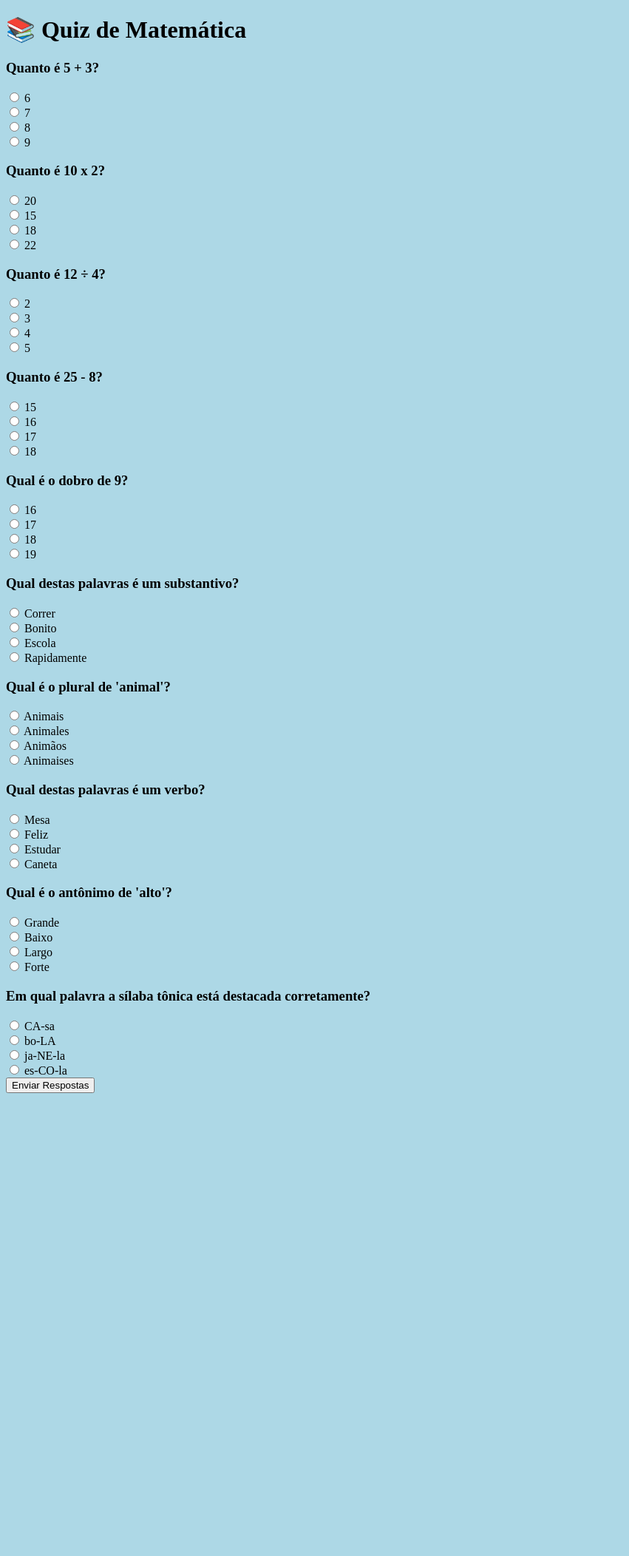
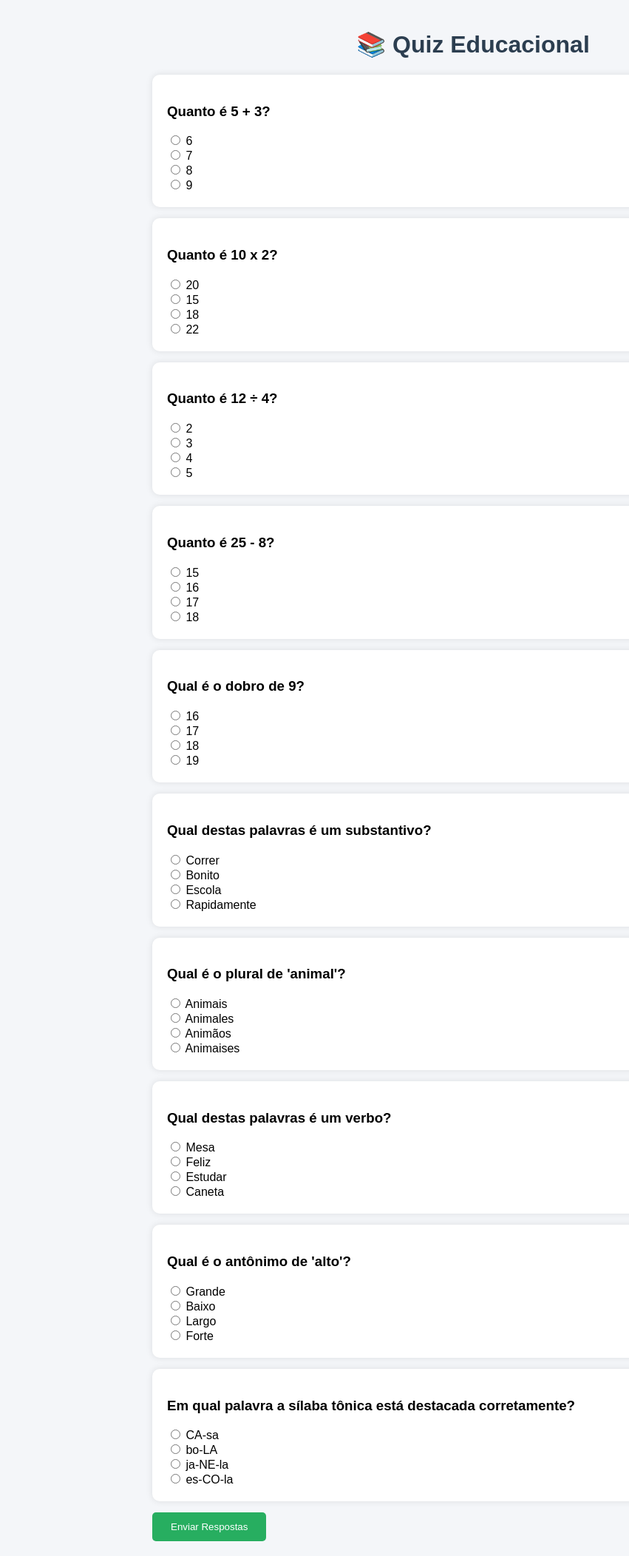
Before and after one commit to rakzk/Projeto, a Flask app: page / in a window 1280 px wide. Shown: the whole page at 74% size, without its empty margins (0-851 px from the left). Before the commit the page ends 1478 px from the top, so only its background shows below. Run offline with Flask 3, Linux system fonts and the light colour scheme.

Commit message:
Melhorada interface do quiz

```diff
--- a/static/style.css
+++ b/static/style.css
@@ -1,3 +1,44 @@
 body {
-    background-color: lightblue;
+    font-family: Arial, sans-serif;
+    background: #f4f6f9;
+    margin: 0;
+    padding: 20px;
 }
+
+.container {
+    width: 70%;
+    margin: auto;
+}
+
+h1 {
+    text-align: center;
+    color: #2c3e50;
+}
+
+.card {
+    background: white;
+    padding: 20px;
+    margin: 15px 0;
+    border-radius: 10px;
+    box-shadow: 0 0 10px rgba(0,0,0,0.1);
+}
+
+button {
+    background: #27ae60;
+    color: white;
+    border: none;
+    padding: 12px 25px;
+    border-radius: 5px;
+    cursor: pointer;
+}
+
+button:hover {
+    background: #219150;
+}
+
+a {
+    display: inline-block;
+    margin-top: 20px;
+    text-decoration: none;
+    color: #2980b9;
+}
--- a/templates/index.html
+++ b/templates/index.html
@@ -2,14 +2,14 @@
 <html lang="pt-br">
 <head>
     <meta charset="UTF-8">
-    <title>Quiz de Matemática</title>
+    <title>Quiz Educacional</title>
     <link rel="stylesheet" href="{{ url_for('static', filename='style.css') }}">
 </head>
 <body>
 
 <div class="container">
 
-    <h1>📚 Quiz de Matemática</h1>
+    <h1>📚 Quiz Educacional</h1>
 
     <form action="/resultado" method="POST">
 
```
